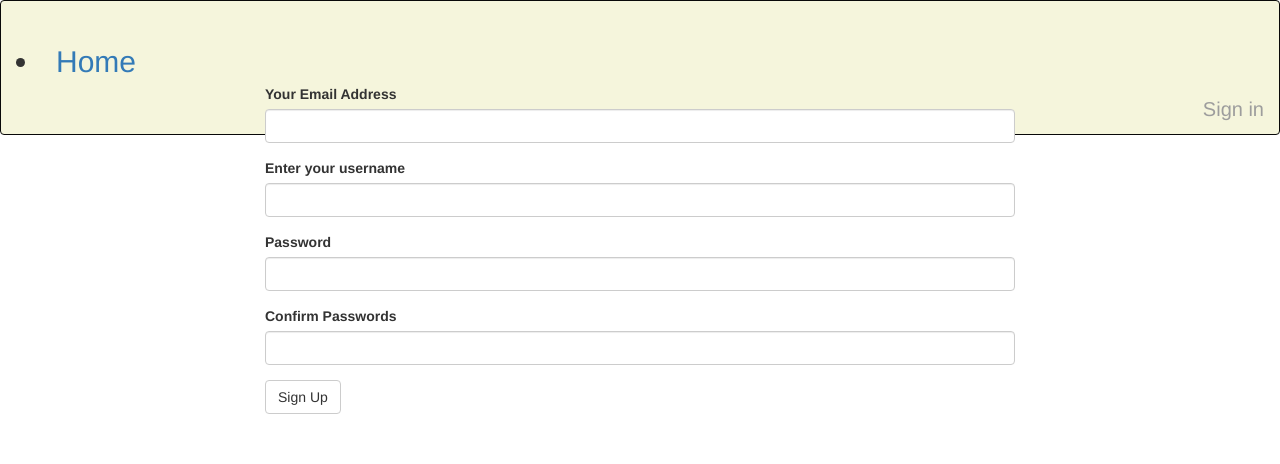
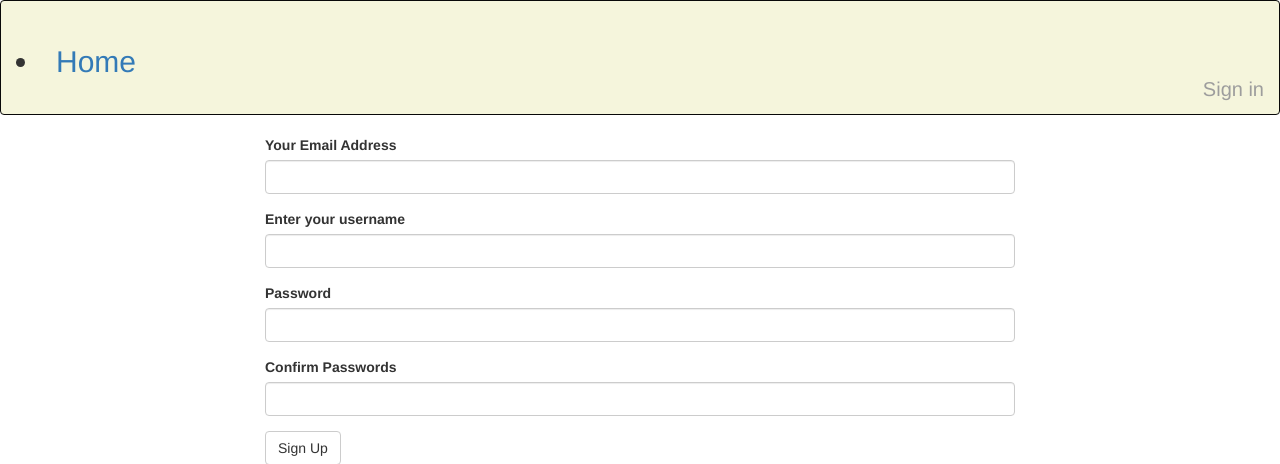
Before and after one commit to kenmutuma001/BLOG, a Flask app: page /authenticate/register in a window 1280 px wide. Shown: the top 464 px of the page. Run offline with Flask 2, Linux system fonts and the light colour scheme; parts of the project's set-up code (start-up, migrations or seed data) failed here and were passed over; some libraries are stand-ins or nearby versions.

Commit message:
change navbar

```diff
--- a/app/templates/navbar.html
+++ b/app/templates/navbar.html
@@ -1,10 +1,10 @@
-<div style="height: 60px;">
+<div style="height: ;">
     <div class="navbar navbar-inverse" role="navigation" style="background-color: beige;height: px;">
 
         <div class="navbar-collapse collapse" style="height: 60px;"><br><br>
             <li style="font-size: 30px"><a href="/">Home</a></li>
             </ul>
-
+            <div style="margin-top: -20px;">
                 <ul class="nav navbar-nav navbar-right">
                     {% if current_user.is_authenticated %}
                     <li class="dropdown"><a href="#" class="dropdown-toggle" data-toggle="dropdown" role="button"
@@ -23,4 +23,6 @@
             </div>
 
         </div>
+
     </div>
+</div>
```
Lines whose indentation alone changed are shown as unchanged.
